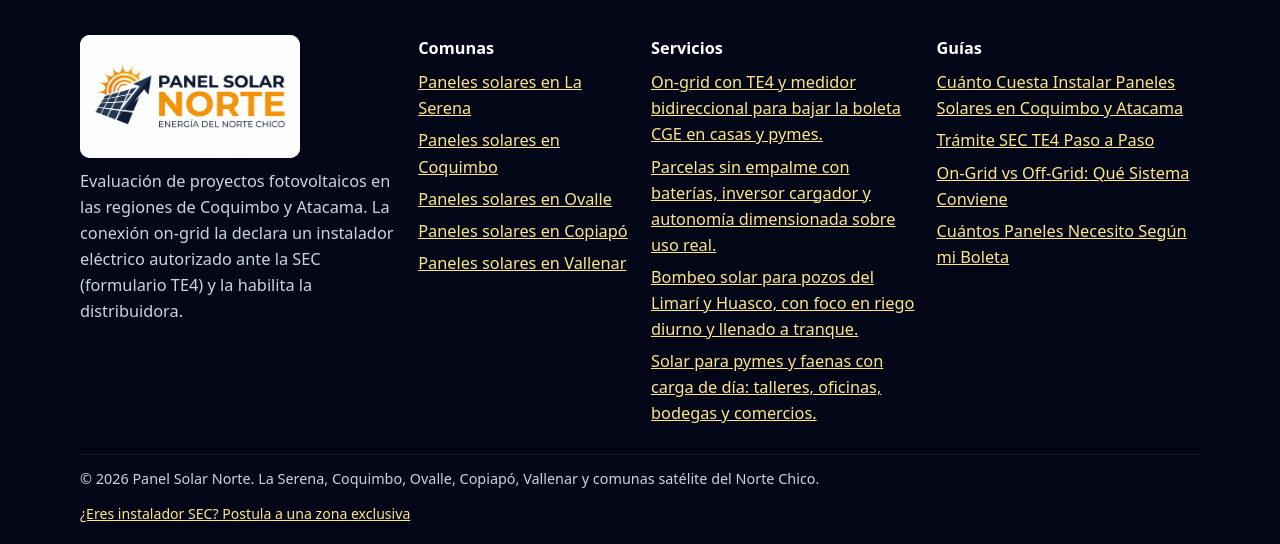
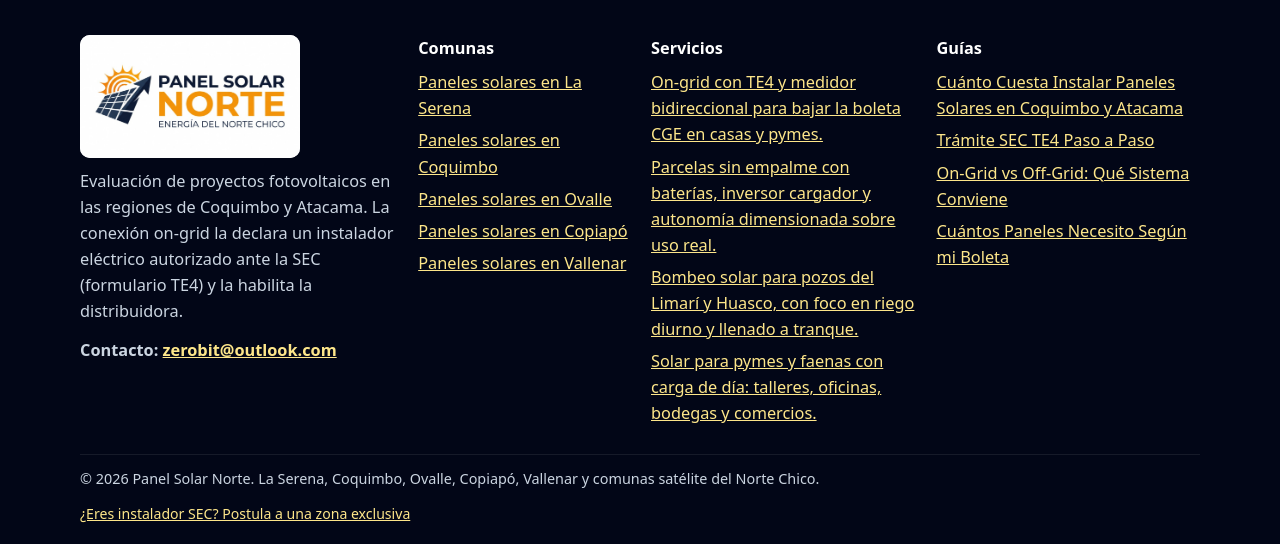
Before and after one commit to zerobitcl/panelsolarnorte, a PHP site: page /panel/index.php in a window 1280 px wide. Shown: the part 609-1153 px from the top of the page. Run offline with PHP 8.4, Linux system fonts and the light colour scheme.

Commit message:
Route form alerts to zerobit@outlook.com and show it in the footer.
Use a single alert destination for now and surface that contact email only in the site footer.

Co-authored-by: Cursor <cursoragent@cursor.com>

```diff
--- a/assets/css/styles.css
+++ b/assets/css/styles.css
@@ -727,6 +727,7 @@ textarea { min-height: 72px; resize: vertical; }
 .site-footer a { color: var(--on-dark); }
 .site-footer ul { margin: 0; padding: 0; list-style: none; }
 .site-footer li { margin: 0 0 6px; }
+.footer-email { margin: 12px 0 0; font-weight: 600; }
 .footer-base { margin-top: 22px; border-top: 1px solid rgba(255, 255, 255, 0.08); padding-top: 12px; font-size: 0.9rem; }
 
 .dock {
--- a/config.php
+++ b/config.php
@@ -20,7 +20,8 @@ if (basename($_SERVER['SCRIPT_FILENAME'] ?? '') === 'config.php') {
 return [
     'site_name' => 'Panel Solar Norte',
     'base_url' => 'https://panelsolarnorte.cl',
-    'alert_email' => 'alertas@panelsolarnorte.cl',
+    // Por ahora un solo destino: alertas del formulario.
+    'alert_email' => 'zerobit@outlook.com',
     'from_email' => 'no-reply@panelsolarnorte.cl',
     // Fallback global (plaza vacante o comuna sin mapear). Solo dígitos con código de país.
     'whatsapp' => '56911111111',
@@ -36,7 +37,7 @@ return [
             'estado' => 'activa',
             'arrendatario_nombre' => 'Instalador Elqui',
             'whatsapp' => '56911111111',
-            'email' => 'elqui@panelsolarnorte.cl',
+            'email' => '',
             'user' => 'elqui',
         ],
         'limari' => [
@@ -54,7 +55,7 @@ return [
             'estado' => 'activa',
             'arrendatario_nombre' => 'Instalador Huasco',
             'whatsapp' => '56911111111',
-            'email' => 'atacama@panelsolarnorte.cl',
+            'email' => '',
             'user' => 'huasco',
         ],
     ],
@@ -63,14 +64,14 @@ return [
             'password_hash' => '$2y$12$hVSliwJes.KT8ij5odVPlO.2c3NwID9HPjMJh/W95hNUm6amCijrW',
             'role' => 'admin',
             'name' => 'Administración',
-            'email' => 'alertas@panelsolarnorte.cl',
+            'email' => 'zerobit@outlook.com',
             'zonas' => ['la-serena', 'coquimbo', 'ovalle', 'copiapo', 'vallenar'],
         ],
         'elqui' => [
             'password_hash' => '$2y$12$ozj5sWy0pju4V7dwQh7OX.6xAFQi.KREarLXl5eEXGRzyUQYYKujK',
             'role' => 'instalador',
             'name' => 'Instalador Elqui',
-            'email' => 'elqui@panelsolarnorte.cl',
+            'email' => '',
             'zonas' => ['la-serena', 'coquimbo'],
             'plaza' => 'elqui',
         ],
@@ -78,7 +79,7 @@ return [
             'password_hash' => '$2y$12$PZ.BZFj8d6ysCBhBH52GneXwbgkbrgfYxINgDEelVRbgvAkFt0iSO',
             'role' => 'instalador',
             'name' => 'Instalador Huasco',
-            'email' => 'atacama@panelsolarnorte.cl',
+            'email' => '',
             'zonas' => ['copiapo', 'vallenar'],
             'plaza' => 'atacama',
         ],
--- a/includes/footer.php
+++ b/includes/footer.php
@@ -2,6 +2,7 @@
 declare(strict_types=1);
 /** @var array $page */
 $year = date('Y');
+$contactEmail = (string) (site_config()['alert_email'] ?? '');
 ?>
 <footer class="site-footer">
   <div class="wrap footer-grid footer-grid-4">
@@ -10,6 +11,9 @@ $year = date('Y');
         <img src="/assets/img/logo-full.jpg" width="220" height="80" alt="Panel Solar Norte — Energía del Norte Chico" decoding="async" loading="lazy">
       </p>
       <p>Evaluación de proyectos fotovoltaicos en las regiones de Coquimbo y Atacama. La conexión on-grid la declara un instalador eléctrico autorizado ante la SEC (formulario TE4) y la habilita la distribuidora.</p>
+      <?php if ($contactEmail !== ''): ?>
+        <p class="footer-email">Contacto: <a href="mailto:<?= e($contactEmail) ?>"><?= e($contactEmail) ?></a></p>
+      <?php endif; ?>
     </div>
     <div>
       <p class="footer-title">Comunas</p>
--- a/includes/head.php
+++ b/includes/head.php
@@ -40,7 +40,7 @@ $ogImage = absolute_url((string) ($page['og_image'] ?? '/assets/img/casa-paneles
   <meta name="twitter:image" content="<?= e($ogImage) ?>">
   <link rel="icon" href="/assets/img/logo-icon.jpg" type="image/jpeg">
   <link rel="apple-touch-icon" href="/assets/img/logo-icon.jpg">
-  <link rel="stylesheet" href="/assets/css/styles.css?v=10">
+  <link rel="stylesheet" href="/assets/css/styles.css?v=11">
   <?php if (!empty($page['schema']) && is_array($page['schema'])): ?>
     <?= json_ld($page['schema']) ?>
   <?php endif; ?>
```
